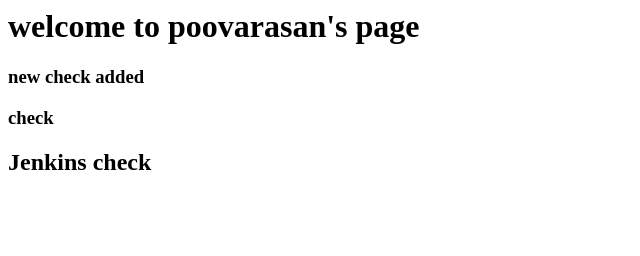
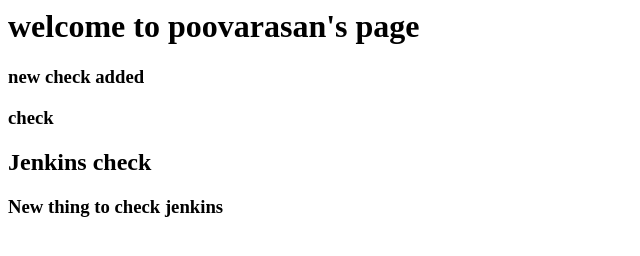
Before and after one commit to flowerpoo/CI-CD-demo, a plain HTML site: page index.html in a window 1280 px wide. Shown: the whole page, without its empty margins (0-640 px from the left). Drawn offline with Linux system fonts and the light colour scheme.

Commit message:
Update index.html

```diff
--- a/index.html
+++ b/index.html
@@ -2,3 +2,4 @@
 <h3>new check added</h3>
 <h3>check</h3>
 <h2>Jenkins check</h2>
+<h3>New thing to check jenkins</h3>
```
